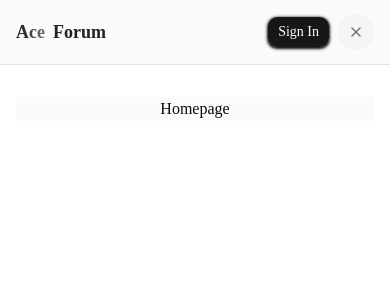
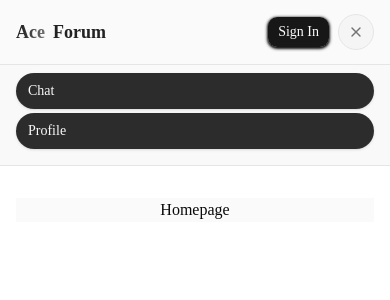
Before and after one commit to Shashi-WnaFly/realtime_thread, a Next.js app in the folder frontend/: page / in a window 390 px wide. Both pictures are taken after a click on the button 356 px from the left and 32 px from the top of the page. Shown: the top 300 px of the page. Built offline with nearby package versions, Linux system fonts and the light colour scheme; no server answers.

Commit message:
feat: enhance mobile menu functionality in navbar component

```diff
--- a/frontend/src/components/layout/navbar.tsx
+++ b/frontend/src/components/layout/navbar.tsx
@@ -81,12 +81,23 @@ function navbar() {
           <button
             type="button"
             onClick={() => setMobileMenuOpen((open) => !open)}
-            className="inline-flex h-9 w-9 items-center justify-center rounded-full border-sidebar-border bg-sidebar-accent text-muted-foreground transition-colors md:hidden"
-          >{
-            mobileMenuOpen ? <X className="w-4 h-4" /> : <Menu className="w-4 h-4" />
-          }</button>
+            className="inline-flex h-9 w-9 items-center justify-center rounded-full border border-sidebar-border bg-sidebar-accent text-muted-foreground transition-colors md:hidden"
+          >
+            {mobileMenuOpen ? (
+              <X className="w-4 h-4" />
+            ) : (
+              <Menu className="w-4 h-4" />
+            )}
+          </button>
         </div>
       </div>
+      {mobileMenuOpen && (
+        <div className="border-t border-sidebar-border bg-sidebar/90 md:hidden">
+          <nav className="mx-auto flex max-w-6xl flex-col gap-1 px-4 pb-4 pt-2">
+            {navItems.map(renderNavLinks)}
+          </nav>
+        </div>
+      )}
     </header>
   );
 }
```
